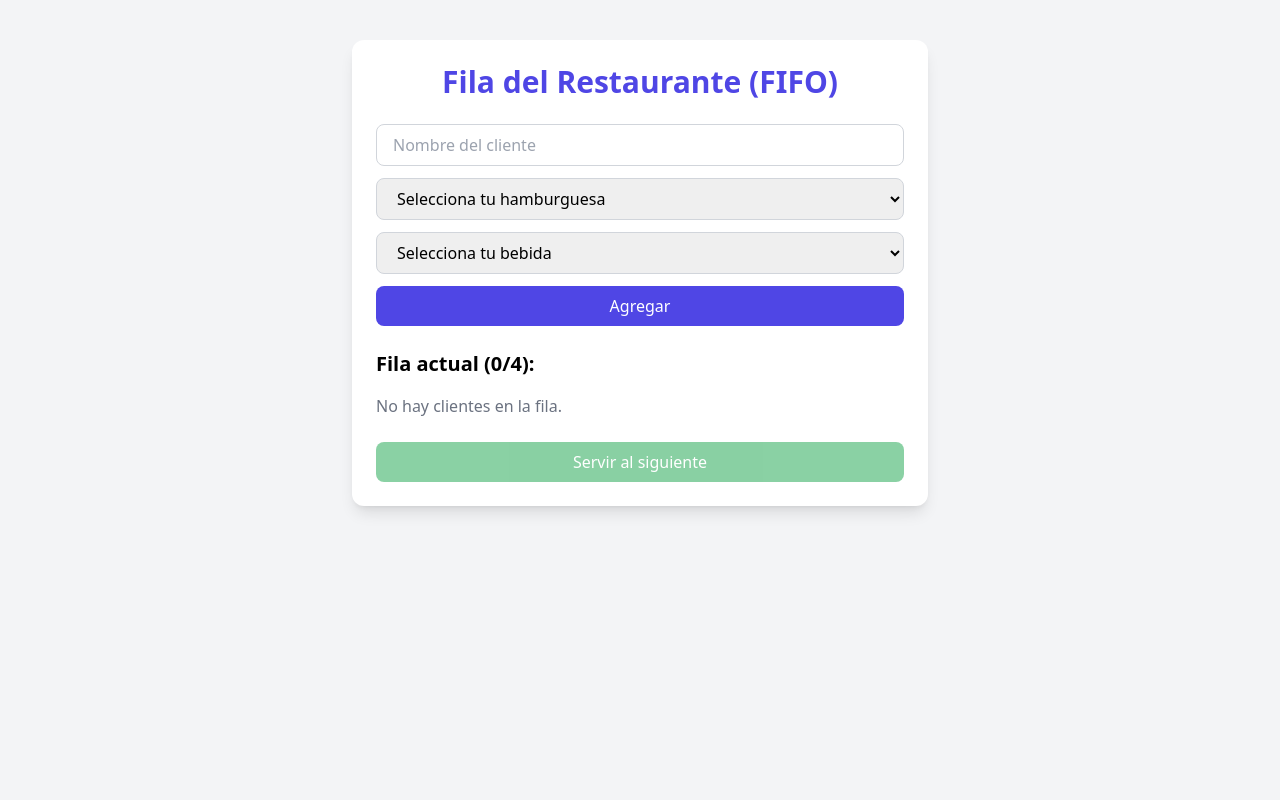
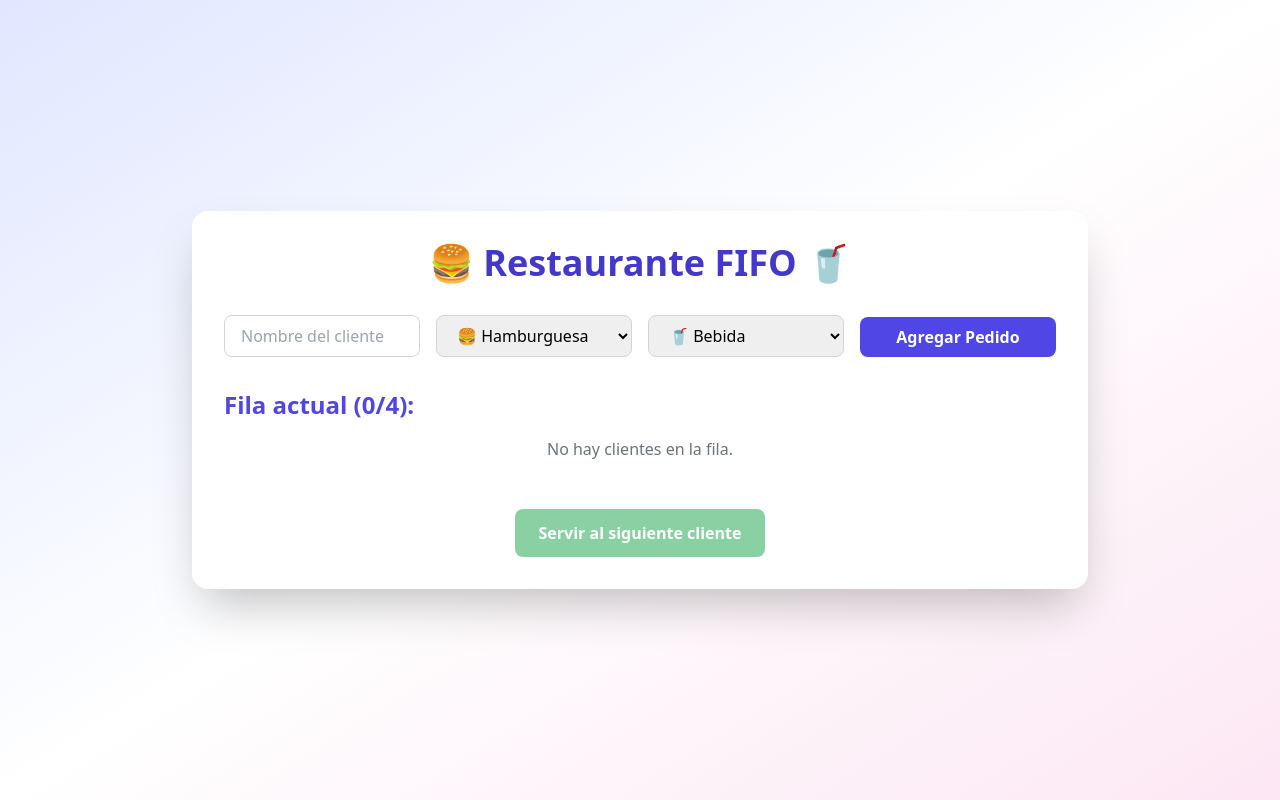
Before and after one commit to Jroman07/Proyecto_Sistemas-Operativos, a Flask app: page / in a window 1280 px wide. Run offline with Flask 3, Linux system fonts and the light colour scheme; some libraries are stand-ins or nearby versions.

Commit message:
cambios UI

```diff
--- a/mi_app_flask/templates/index.html
+++ b/mi_app_flask/templates/index.html
@@ -1,34 +1,42 @@
 <!DOCTYPE html>
 <html lang="es">
 <head>
-    <meta charset="UTF-8">
+  <meta charset="UTF-8" />
   <title>Restaurante FIFO</title>
   <script src="https://cdn.tailwindcss.com"></script>
-    <meta name="viewport" content="width=device-width, initial-scale=1.0">
+  <meta name="viewport" content="width=device-width, initial-scale=1.0" />
+  <style>
+    html {
+      font-family: 'Inter', sans-serif;
+    }
+  </style>
+  <link href="https://fonts.googleapis.com/css2?family=Inter:wght@400;600;800&display=swap" rel="stylesheet">
 </head>
-<body class="bg-gray-100 min-h-screen flex flex-col items-center justify-start p-4">
-    <div class="w-full max-w-xl bg-white shadow-lg rounded-xl p-6 mt-6">
-        <h1 class="text-3xl font-bold text-center text-indigo-600 mb-6">Fila del Restaurante (FIFO)</h1>
+<body class="bg-gradient-to-br from-indigo-100 via-white to-pink-100 min-h-screen flex items-center justify-center px-4">
+
+  <div class="w-full max-w-4xl bg-white rounded-2xl shadow-2xl p-8 space-y-8">
+
+    <h1 class="text-4xl font-extrabold text-center text-indigo-700">🍔 Restaurante FIFO 🥤</h1>
 
     <!-- Mensajes flash -->
     {% with mensajes = get_flashed_messages() %}
       {% if mensajes %}
-                <ul class="mb-4 text-green-600 list-disc pl-5">
+        <ul class="bg-green-100 border border-green-300 text-green-700 px-4 py-2 rounded-lg">
           {% for mensaje in mensajes %}
-                        <li>{{ mensaje }}</li>
+            <li>✅ {{ mensaje }}</li>
           {% endfor %}
         </ul>
       {% endif %}
     {% endwith %}
 
-        <!-- Formulario para agregar cliente y pedido -->
-        <form action="/agregar" method="POST" class="flex flex-col gap-3 mb-6">
+    <!-- Formulario -->
+    <form action="/agregar" method="POST" class="grid grid-cols-1 sm:grid-cols-4 gap-4 items-end">
       <input type="text" name="cliente" placeholder="Nombre del cliente" required
-                class="px-4 py-2 rounded-lg border border-gray-300 focus:outline-none focus:ring-2 focus:ring-indigo-400" />
+        class="col-span-1 sm:col-span-1 px-4 py-2 rounded-lg border border-gray-300 focus:outline-none focus:ring-2 focus:ring-indigo-400" />
 
       <select name="hamburguesa" required
-                class="px-4 py-2 rounded-lg border border-gray-300 focus:outline-none focus:ring-2 focus:ring-indigo-400">
-                <option value="">Selecciona tu hamburguesa</option>
+        class="col-span-1 px-4 py-2 rounded-lg border border-gray-300 focus:outline-none focus:ring-2 focus:ring-indigo-400">
+        <option value="">🍔 Hamburguesa</option>
         <option value="Clásica">Clásica</option>
         <option value="Doble Carne">Doble Carne</option>
         <option value="BBQ">BBQ</option>
@@ -36,8 +44,8 @@
       </select>
 
       <select name="bebida" required
-                class="px-4 py-2 rounded-lg border border-gray-300 focus:outline-none focus:ring-2 focus:ring-indigo-400">
-                <option value="">Selecciona tu bebida</option>
+        class="col-span-1 px-4 py-2 rounded-lg border border-gray-300 focus:outline-none focus:ring-2 focus:ring-indigo-400">
+        <option value="">🥤 Bebida</option>
         <option value="Coca-Cola">Coca-Cola</option>
         <option value="Pepsi">Pepsi</option>
         <option value="Jugo Natural">Jugo Natural</option>
@@ -45,36 +53,44 @@
       </select>
 
       <button type="submit"
-                class="px-4 py-2 bg-indigo-600 text-white rounded-lg hover:bg-indigo-700 transition">Agregar</button>
+        class="px-4 py-2 bg-indigo-600 text-white font-semibold rounded-lg hover:bg-indigo-700 transition w-full">
+        Agregar Pedido
+      </button>
     </form>
 
-        <!-- Fila actual -->
-        <h2 class="text-xl font-semibold mb-4">Fila actual ({{ fila|length }}/4):</h2>
-        <div class="grid gap-4">
+    <!-- Lista de clientes en fila -->
+    <div>
+      <h2 class="text-2xl font-bold text-indigo-600 mb-4">Fila actual ({{ fila|length }}/4):</h2>
+
+      {% if fila %}
+        <div class="grid sm:grid-cols-2 gap-6">
           {% for c in fila %}
-                <div class="bg-indigo-50 p-4 rounded-lg shadow">
-                    <h3 class="font-bold text-indigo-800 text-lg mb-2">#{{ loop.index }} – {{ c.cliente }}</h3>
+            <div class="bg-indigo-50 border border-indigo-200 p-5 rounded-xl shadow hover:shadow-md transition">
+              <h3 class="text-lg font-bold text-indigo-800 mb-2">#{{ loop.index }} – {{ c.cliente }}</h3>
               <ul class="space-y-1">
                 {% for p in c.pedidos %}
-                            <li class="text-sm text-gray-700 border-b border-gray-300 pb-1">
+                  <li class="text-sm text-gray-700 border-b border-dashed pb-1">
                     🍔 <strong>{{ p.hamburguesa }}</strong> + 🥤 <strong>{{ p.bebida }}</strong>
                   </li>
                 {% endfor %}
               </ul>
             </div>
-            {% else %}
-                <p class="text-gray-500">No hay clientes en la fila.</p>
           {% endfor %}
         </div>
+      {% else %}
+        <p class="text-gray-500 text-center">No hay clientes en la fila.</p>
+      {% endif %}
+    </div>
 
-        <!-- Botón para servir -->
-        <form action="/servir" method="get" class="text-center mt-6">
+    <!-- Botón de servir -->
+    <form action="/servir" method="get" class="text-center pt-4">
       <button type="submit"
-                class="w-full px-4 py-2 bg-green-600 text-white rounded-lg hover:bg-green-700 transition disabled:opacity-50"
+        class="px-6 py-3 bg-green-600 text-white font-semibold rounded-lg hover:bg-green-700 transition disabled:opacity-50"
         {% if not fila %}disabled{% endif %}>
-                Servir al siguiente
+        Servir al siguiente cliente
       </button>
     </form>
   </div>
+
 </body>
 </html>
```
Lines whose indentation alone changed are shown as unchanged.
